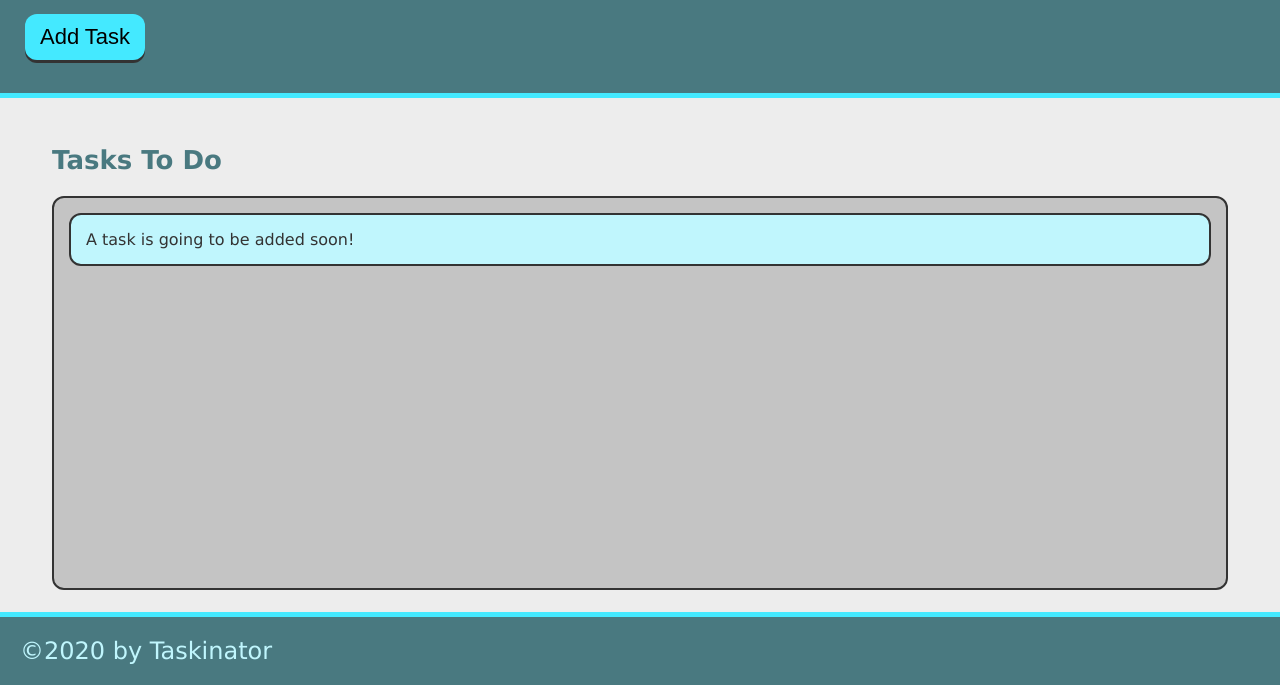
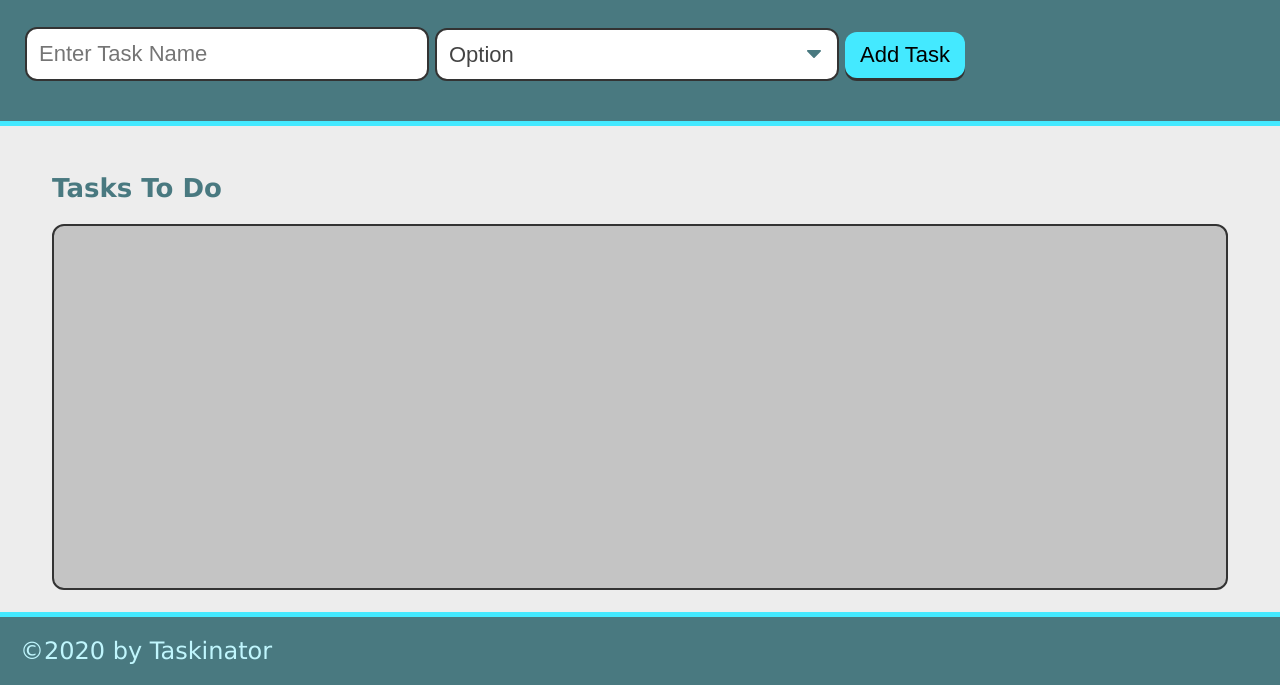
Before and after one commit to ricky0320/taskinator, a plain HTML site: page index.html in a window 1280 px wide. Shown: the part 115-800 px from the top of the page. Drawn offline with Linux system fonts and the light colour scheme.

Commit message:
added form

```diff
--- a/index.html
+++ b/index.html
@@ -11,14 +11,27 @@
     <header>
         <h1 class="page-title">Taskinator</h1>
         <p>Click the button below to add a new task!</p>
-        <button class="btn" id="save-task">Add Task</button>
+        <form id="task-form">
+            <div class="form-group">
+                <input type="text" name="task-name" placeholder="Enter Task Name" />
+            </div>
+            <div class="form-group">
+                <select name="task-type" class="select-dropdown">
+                    <option value="" disabled select>Pick a task type</option>
+                    <option value="Print">Option</option>
+                    <option value="Web">Web</option>
+                    <option value="Mobile">Mobile</option>
+                </select>
+            </div>
+            <div class="form-group">
+                <button class="btn" id="save-task">Add Task</button>
+            </div>
+        </form>
     </header>
     <main class="page-content">
         <section class="task-list-wrapper">
             <h2 class="list-title">Tasks To Do</h2>
-            <ul class="task-list" id="tasks-to-do">
-                <li class="task-item">A task is going to be added soon!</li>
-            </ul>
+            <ul class="task-list" id="tasks-to-do"></ul>
         </section>
     </main>
 
```
